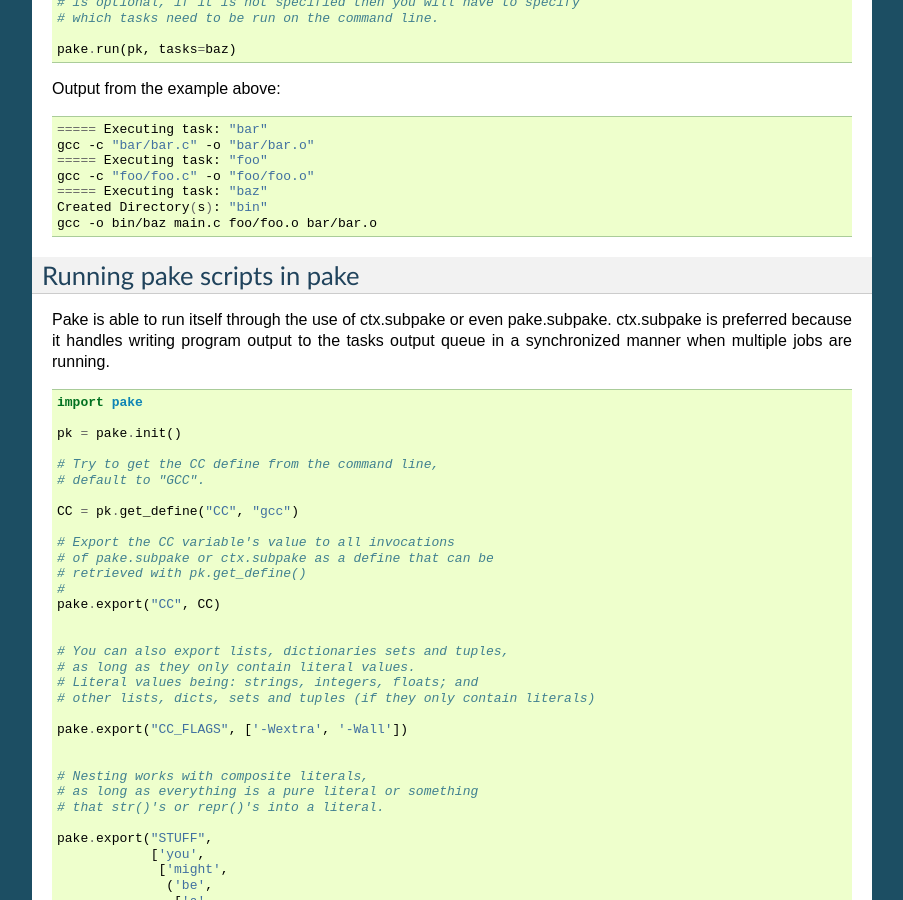
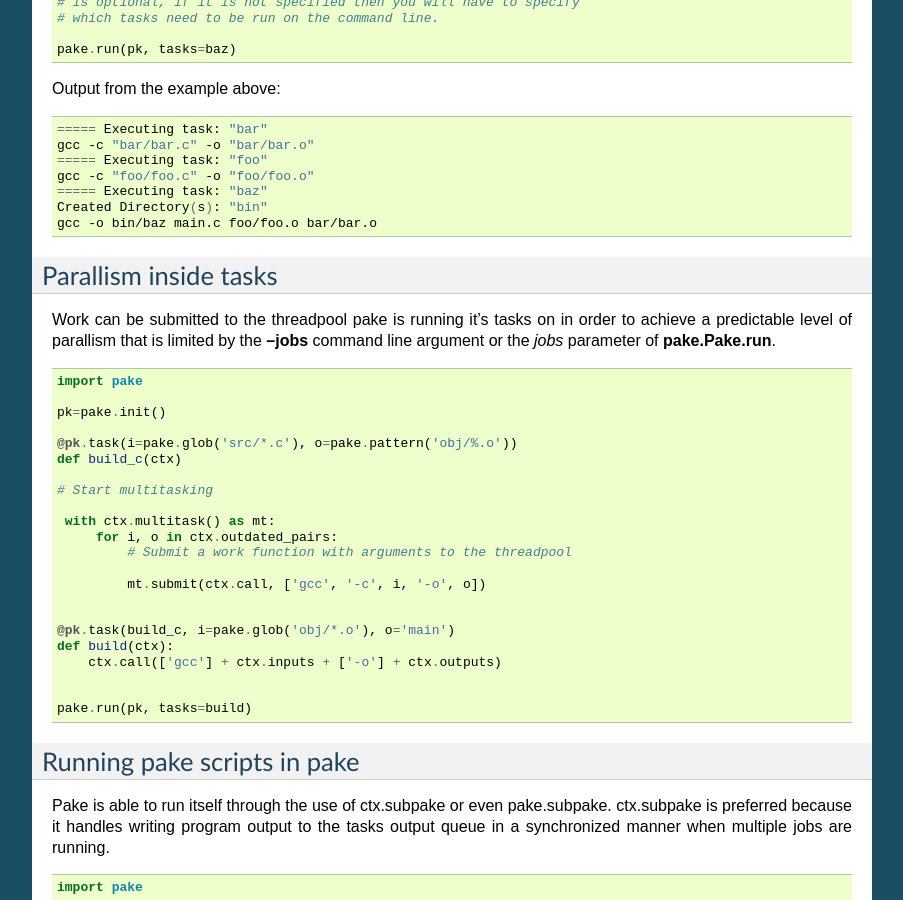
Before and after one commit to Teriks/pake, a Sphinx documentation site: the page built from docs/source/index.rst, in a window 1280 px wide and 900 px high, scrolled down 2322 px. Shown: the whole window, without its empty margins (198-1101 px from the left). Built offline with Sphinx 7.4.7, drawn with Linux system fonts in a browser that asks for light colours; some of the changed text lies outside the part shown.

Commit message:
Document multitasking inside pake tasks

```diff
--- a/docs/source/index.rst
+++ b/docs/source/index.rst
@@ -49,7 +49,7 @@ Module Index
 
 
 Writing basic tasks
----------------------
+-------------------
 
 .. code-block:: python
 
@@ -172,6 +172,41 @@ Output from the example above:
     ===== Executing task: "baz"
     Created Directory(s): "bin"
     gcc -o bin/baz main.c foo/foo.o bar/bar.o
+
+
+Parallism inside tasks
+----------------------
+
+Work can be submitted to the threadpool pake is running
+it's tasks on in order to achieve a predictable level
+of parallism that is limited by the **--jobs** command line
+argument or the *jobs* parameter of **pake.Pake.run**.
+
+
+.. code-block:: python
+
+   import pake
+
+   pk=pake.init()
+
+   @pk.task(i=pake.glob('src/*.c'), o=pake.pattern('obj/%.o'))
+   def build_c(ctx)
+
+   # Start multitasking
+
+    with ctx.multitask() as mt:
+        for i, o in ctx.outdated_pairs:
+            # Submit a work function with arguments to the threadpool
+
+            mt.submit(ctx.call, ['gcc', '-c', i, '-o', o])
+
+
+   @pk.task(build_c, i=pake.glob('obj/*.o'), o='main')
+   def build(ctx):
+       ctx.call(['gcc'] + ctx.inputs + ['-o'] + ctx.outputs)
+
+
+   pake.run(pk, tasks=build)
 
 
 Running pake scripts in pake
```
Also changed, not shown: README.md (+36 -0 lines).
